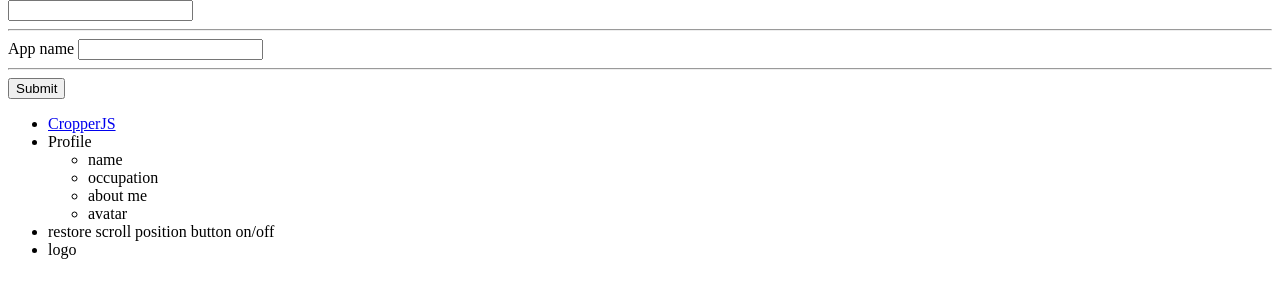
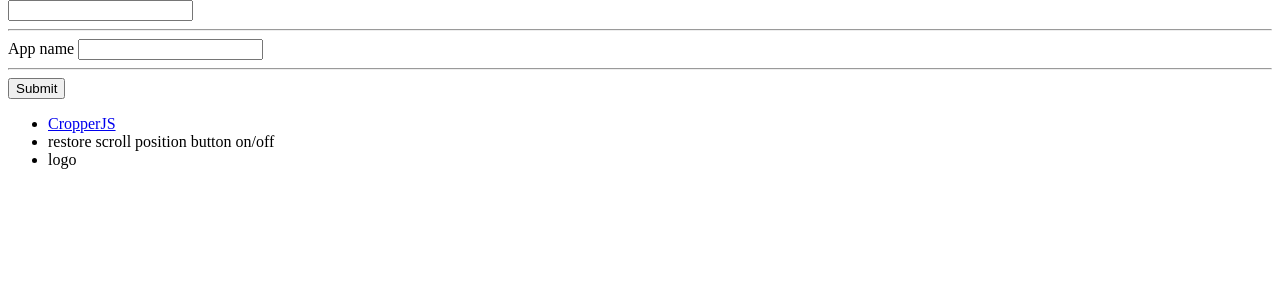
Before and after one commit to ArchBacon/Photo-Portfolio, a Symfony app: template templates/admin/settings/index.html.twig in a window 1280 px wide. Shown: the part 128-428 px from the top of the page. Run offline with Twig, Linux system fonts and the light colour scheme; the template is opened without the code that fills it, so the values that code supplies are empty; form fields are guessed from the names that the template uses; some libraries are stand-ins or nearby versions.

Commit message:
Removed profile from todo list

```diff
--- a/templates/admin/settings/index.html.twig
+++ b/templates/admin/settings/index.html.twig
@@ -57,13 +57,6 @@
 
         <ul class="list-disc list-inside">
             <li><a href="https://github.com/fengyuanchen/cropperjs" target="_blank" class="text-blue-900 hover:underline">CropperJS</a></li>
-            <li>Profile</li>
-            <ul class="list-disc list-inside pl-5">
-                <li>name</li>
-                <li>occupation</li>
-                <li>about me</li>
-                <li>avatar</li>
-            </ul>
             <li>restore scroll position button on/off</li>
             <li>logo</li>
         </ul>
```
